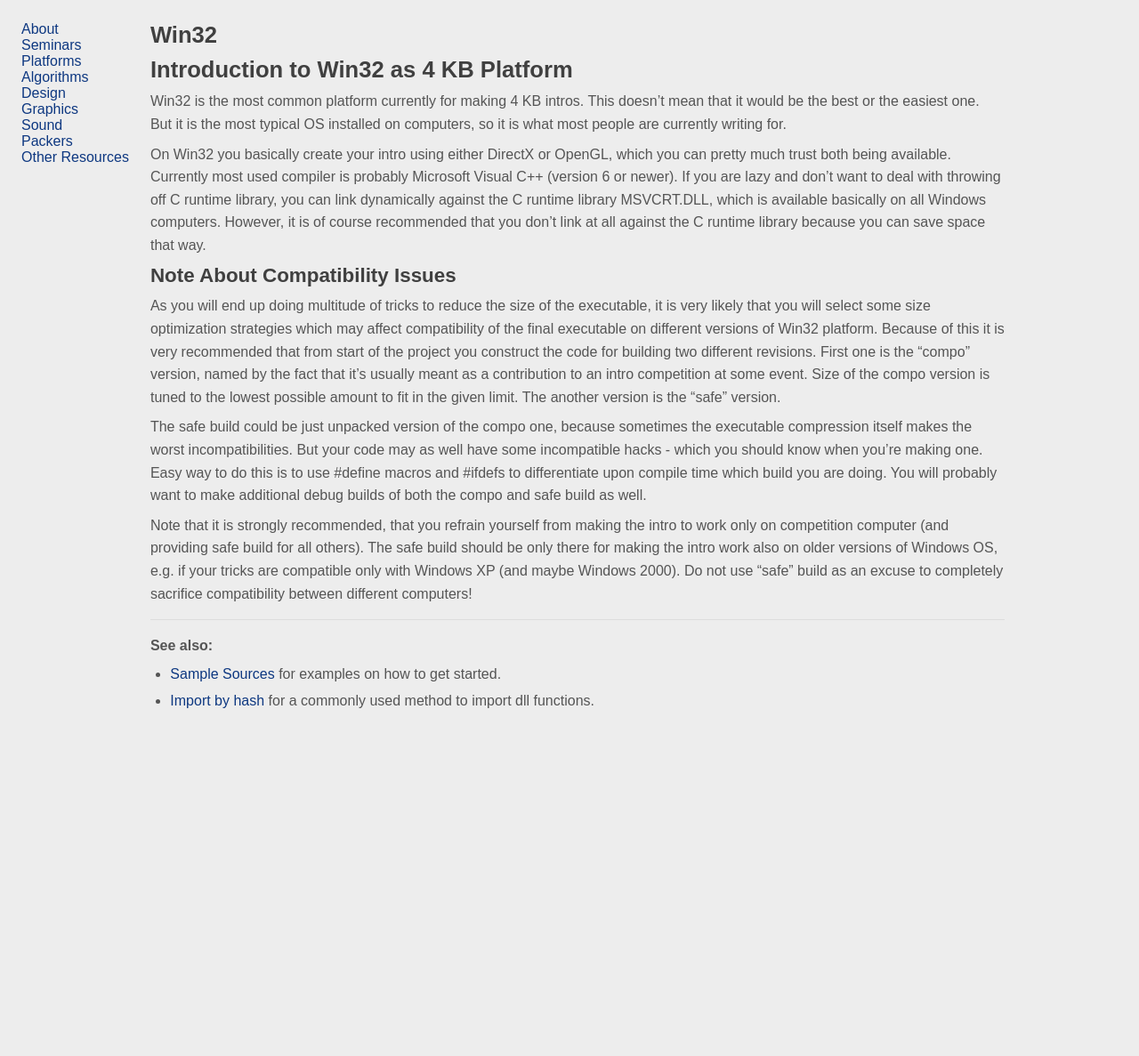
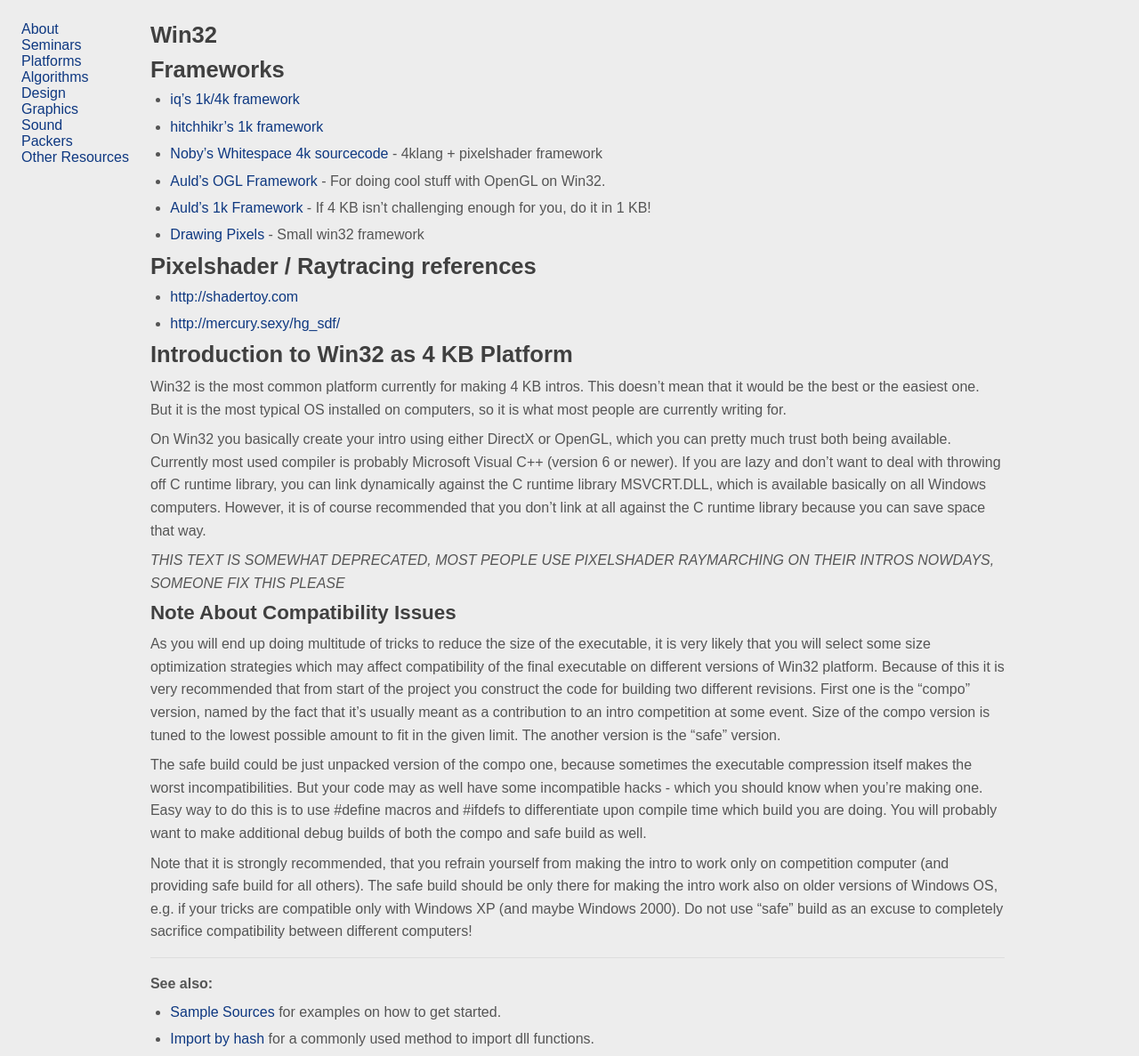
Before and after one commit to in4k/in4k.github.io, a Jekyll site: the page built from wiki/win32.markdown, in a window 1280 px wide. Shown: the whole page at 89% size. Built offline with Jekyll 4.4.1, drawn with Linux system fonts in a browser that asks for light colours; some web fonts are replaced; before the commit the page ends 900 px from its top, so only the background shows below that.

Commit message:
Update win32.markdown

```diff
--- a/wiki/win32.markdown
+++ b/wiki/win32.markdown
@@ -2,12 +2,28 @@
 title: "Win32"
 layout: "wiki-page"
 ---
+
+# Frameworks
+
+* [iq's 1k/4k framework](https://github.com/in4k/isystem1k4k)
+* [hitchhikr's 1k framework](https://github.com/in4k/1K-D3D-SW-OGL-FrameWorks)
+* [Noby's Whitespace 4k sourcecode](https://github.com/in4k/pbr-whitespace) - 4klang + pixelshader framework
+* [Auld's OGL Framework](aulds-ogl-framework) - For doing cool stuff with OpenGL on Win32.
+* [Auld's 1k Framework](aulds-1k-framework) - If 4 KB isn't challenging enough for you, do it in 1 KB!
+* [Drawing Pixels](drawing-pixels) - Small win32 framework
+
+# Pixelshader / Raytracing references
+
+* [http://shadertoy.com](ShaderToy)
+* [http://mercury.sexy/hg_sdf/](A glsl library for building signed distance functions by Mercury)
 
 # Introduction to Win32 as 4 KB Platform
 
 Win32 is the most common platform currently for making 4 KB intros. This doesn't mean that it would be the best or the easiest one. But it is the most typical OS installed on computers, so it is what most people are currently writing for.
 
 On Win32 you basically create your intro using either DirectX or OpenGL, which you can pretty much trust both being available. Currently most used compiler is probably Microsoft Visual C++ (version 6 or newer). If you are lazy and don't want to deal with throwing off C runtime library, you can link dynamically against the C runtime library MSVCRT.DLL, which is available basically on all Windows computers. However, it is of course recommended that you don't link at all against the C runtime library because you can save space that way.
+
+_THIS TEXT IS SOMEWHAT DEPRECATED, MOST PEOPLE USE PIXELSHADER RAYMARCHING ON THEIR INTROS NOWDAYS, SOMEONE FIX THIS PLEASE_
 
 ## Note About Compatibility Issues
 
```
